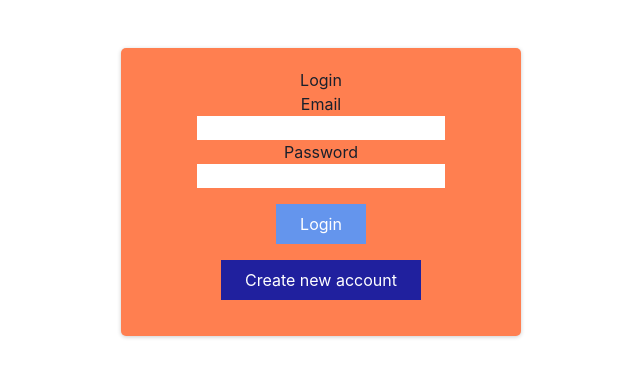
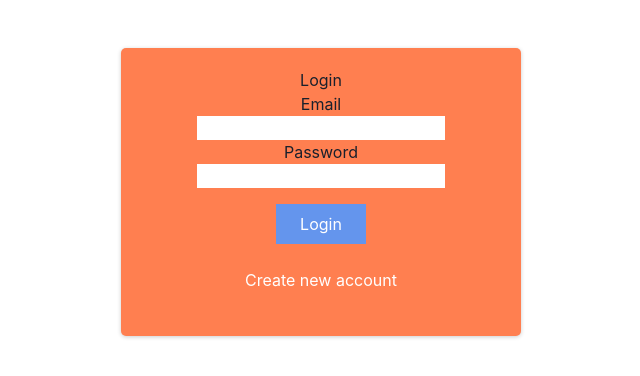
Before and after one commit to dyj0183/React-NextJS-Budget-App, a Next.js app: page /auth in a window 1280 px wide. Shown: the top 376 px of the page, without its empty margins (319-959 px from the left). Built offline with nearby package versions, Linux system fonts and the light colour scheme.

Commit message:
allow users to toggle between login and sign up:

```diff
--- a/components/auth/auth-form.js
+++ b/components/auth/auth-form.js
@@ -3,6 +3,15 @@ import { useState } from "react";
 
 const AuthForm = () => {
 	const [chooseLogin, setChooseLogin] = useState(true);
+
+	// this toggles between login and sign up
+	const switchAuthModeHandler = () => {
+		if (chooseLogin) {
+			setChooseLogin(false);
+		} else {
+			setChooseLogin(true);
+		}
+	};
 
 	return (
 		<div className={classes.card}>
@@ -19,8 +28,16 @@ const AuthForm = () => {
 					<input type="text" id="password" name="password" />
 				</div>
 				<div>
-					<button className={classes.authButton}>{chooseLogin ? 'Login' : 'Create Account'}</button>
-                    <button type="button" className={classes.toggleButton}>{chooseLogin ? 'Create new account' : 'Login with existing account'}</button>
+					<button className={classes.authButton}>
+						{chooseLogin ? "Login" : "Create Account"}
+					</button>
+					<button
+						type="button"
+						className={classes.toggleButton}
+						onClick={switchAuthModeHandler}
+					>
+						{chooseLogin ? "Create new account" : "Login with existing account"}
+					</button>
 				</div>
 			</form>
 		</div>
--- a/components/auth/auth-form.module.css
+++ b/components/auth/auth-form.module.css
@@ -19,8 +19,6 @@
 }
 
 .toggleButton {
-    background-color: rgb(32, 32, 158);
-    max-width: 15rem;
     margin: 1rem auto;
     padding: 0.5rem 1.5rem;
     display: block;
```
